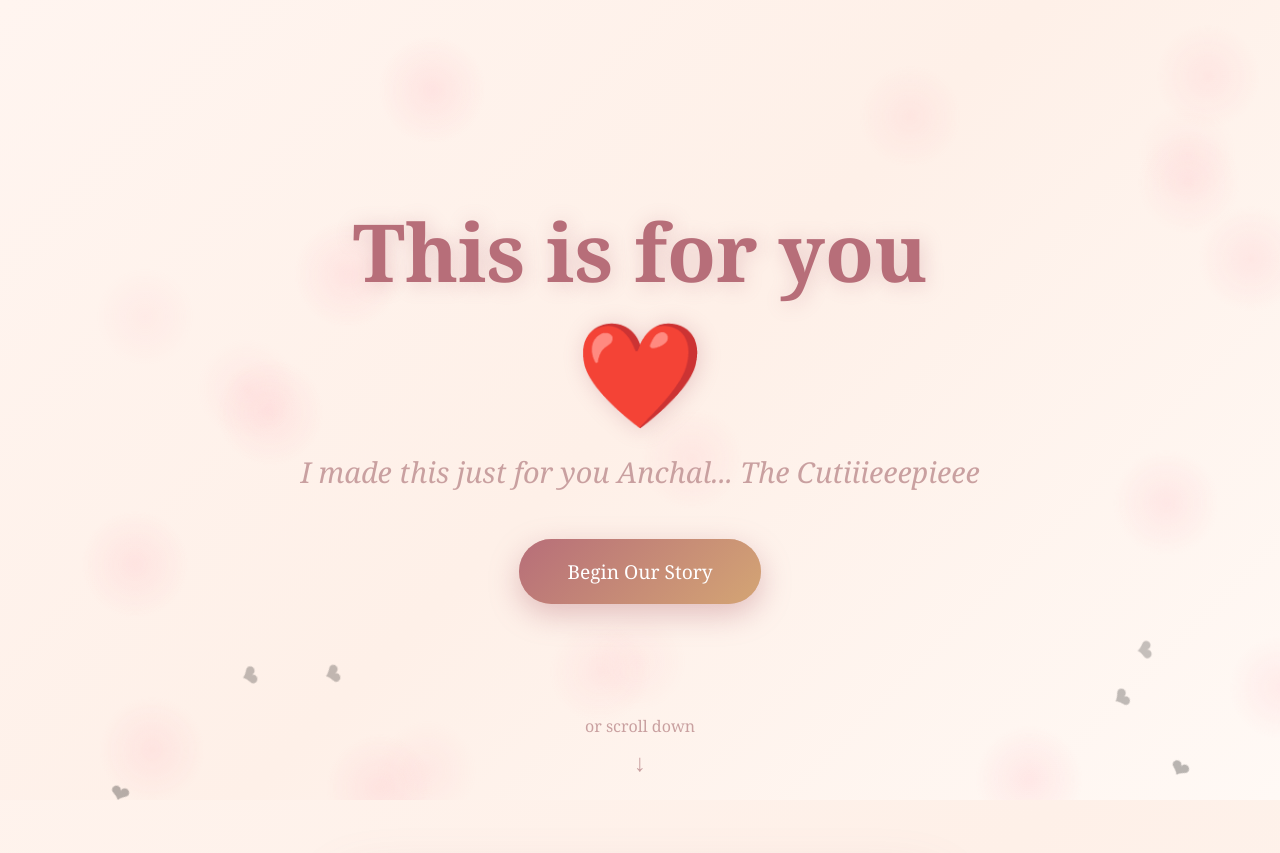
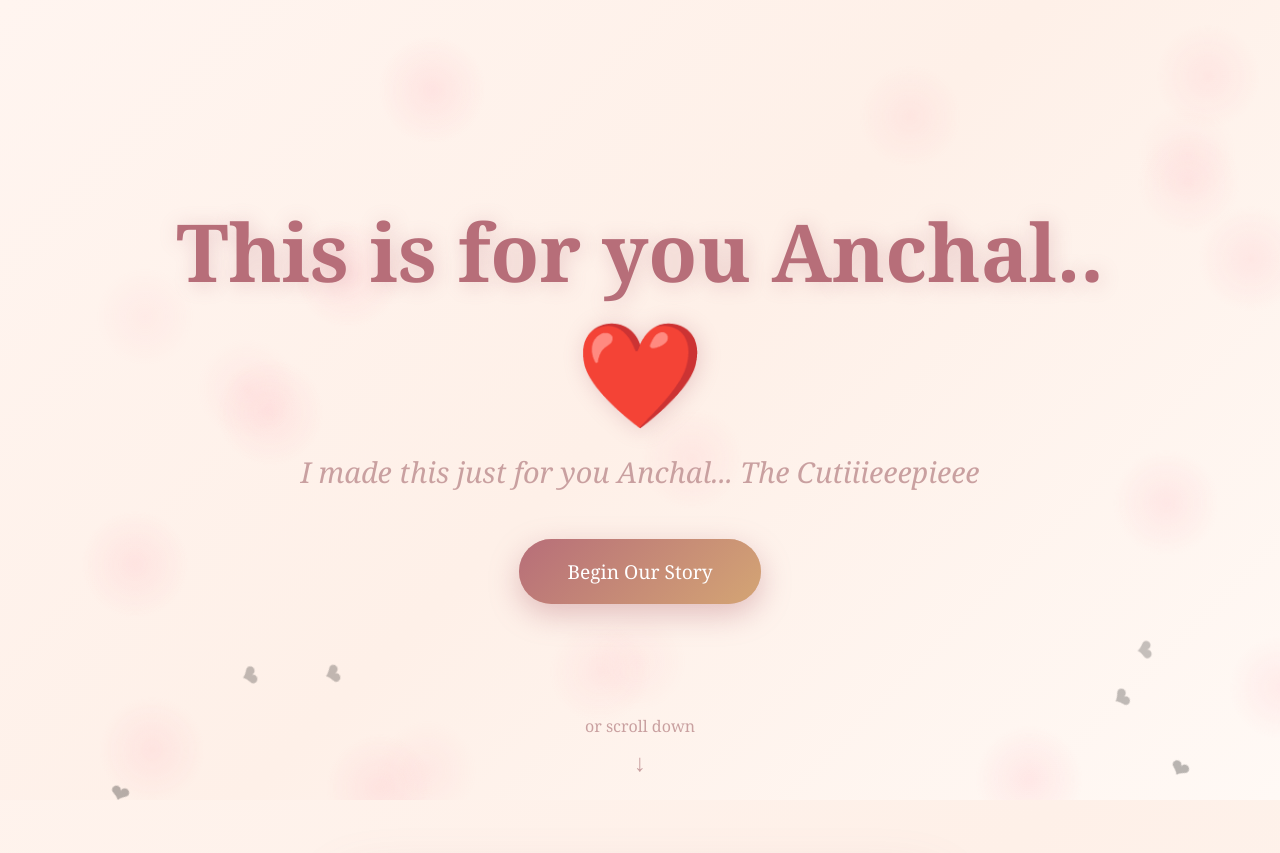
Before and after one commit to asharma2103/cardsss, a plain HTML site: page index.html in a window 1280 px wide. Shown: the top 853 px of the page. Drawn offline with Linux system fonts and the light colour scheme.

Commit message:
Update index.html

```diff
--- a/index.html
+++ b/index.html
@@ -17,7 +17,7 @@
   <section class="stage stage-1" id="stage-1">
     <div class="intro-content">
       <h1 class="intro-title">
-        <span class="title-line">This is for you </span>
+        <span class="title-line">This is for you Anchal..</span>
         <span class="heart-icon">❤️</span>
       </h1>
       <p class="intro-subtitle">I made this just for you Anchal... The Cutiiieeepieee</p>
```
